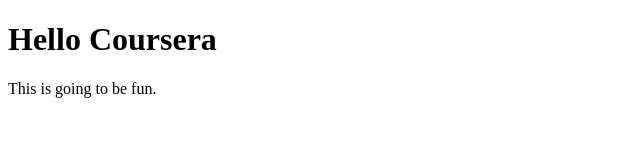
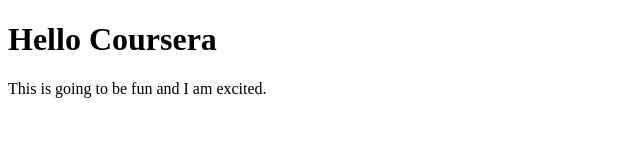
Before and after one commit to spiceemman/coursera-test, a plain HTML site: page index.html in a window 1280 px wide. Shown: the whole page, without its empty margins (0-640 px from the left). Drawn offline with Linux system fonts and the light colour scheme.

Commit message:
Addtional update to page content.

```diff
--- a/index.html
+++ b/index.html
@@ -8,6 +8,6 @@
 </head>
 <body>
     <h1>Hello Coursera</h1>
-    <p>This is going to be fun.</p>
+    <p>This is going to be fun and I am excited.</p>
 </body>
 </html>
```
